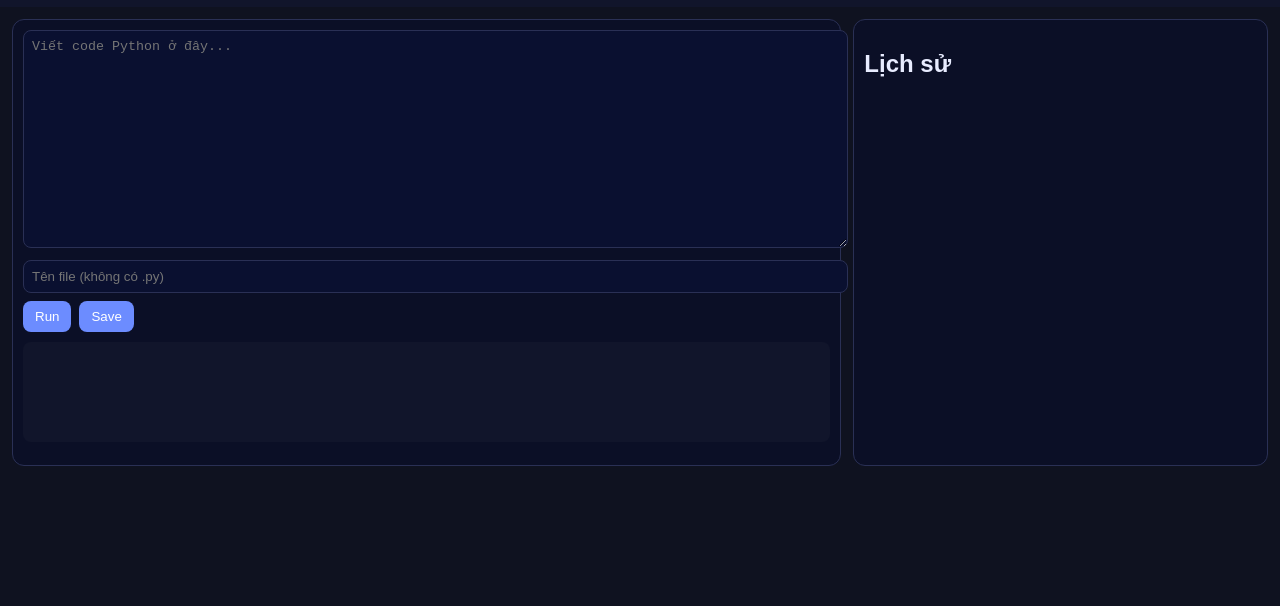
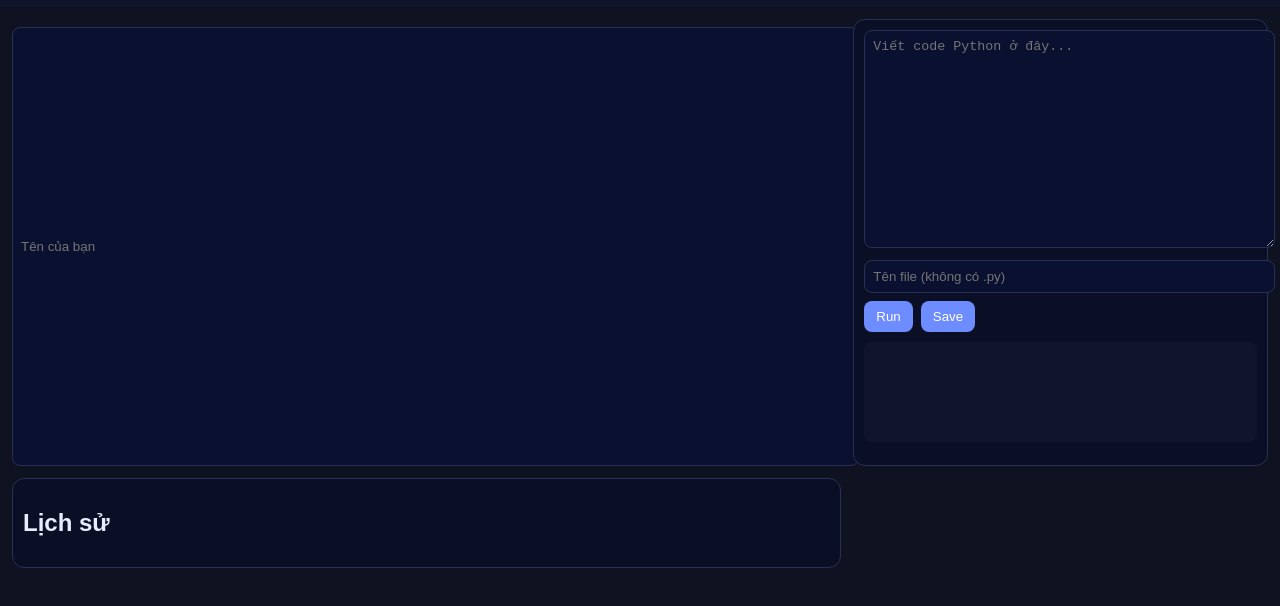
Before and after one commit to Thailam12/python_compiler_v2, a website: page public/index.html in a window 1280 px wide. Shown: the part 50-656 px from the top of the page. Drawn offline with Linux system fonts and the light colour scheme; no server answers.

Commit message:
Add username input field to index.html

```diff
--- a/public/index.html
+++ b/public/index.html
@@ -11,6 +11,7 @@
   </header>
 
   <main>
+    <input id="username" placeholder="Tên của bạn" />
     <section class="editor">
       <textarea id="code" placeholder="Viết code Python ở đây..."></textarea>
       <input id="filename" placeholder="Tên file (không có .py)" />
```
